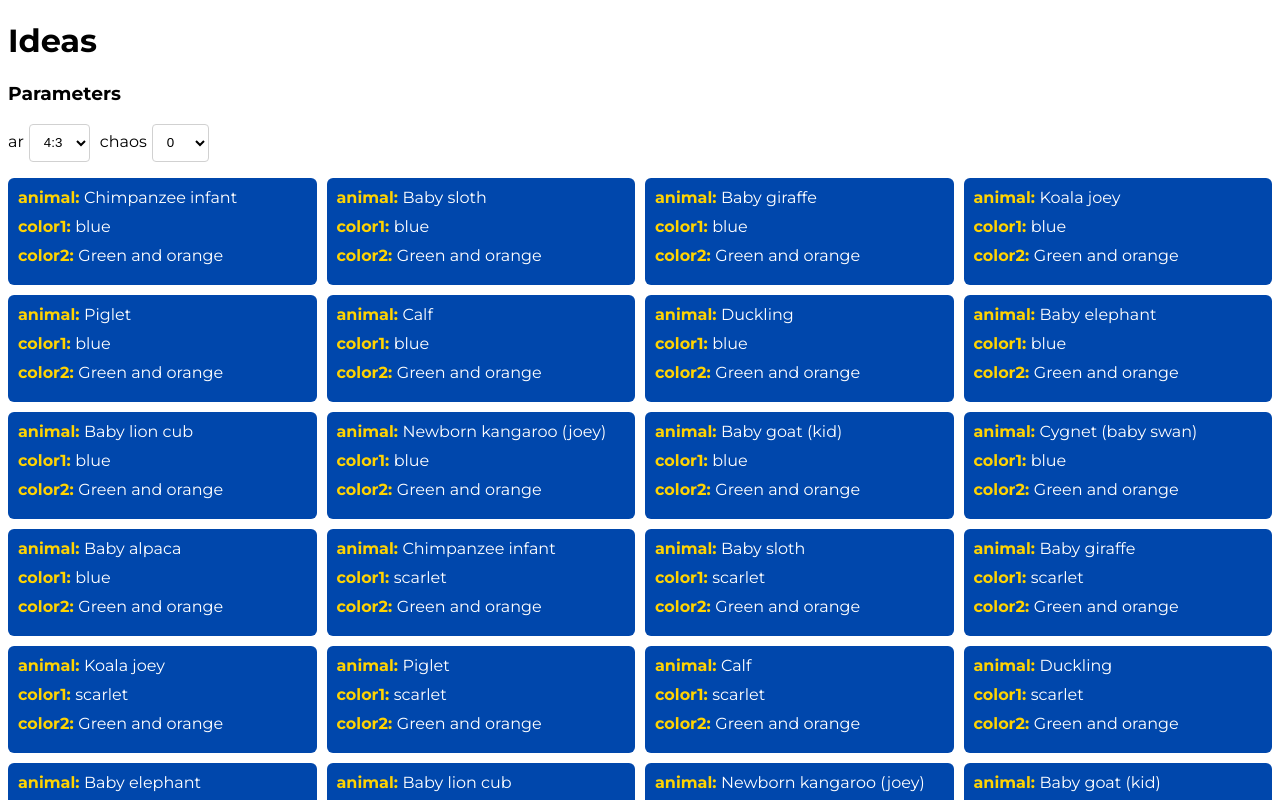
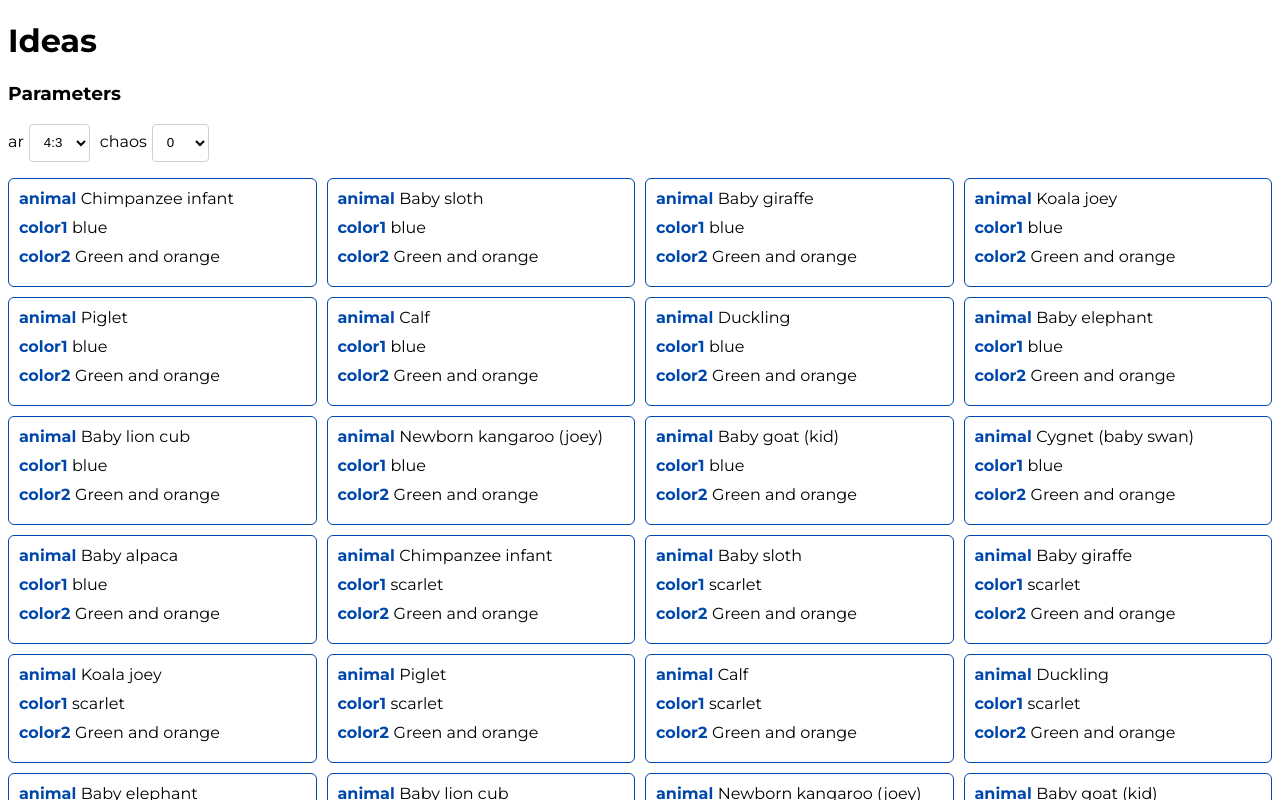
Before and after one commit to iliran11/mj-prompts, a Next.js app: page / in a window 1280 px wide. Shown: the top 800 px of the page. Built offline with nearby package versions, Linux system fonts and the light colour scheme.

Commit message:
Less colors of the style

```diff
--- a/src/idea.jsx
+++ b/src/idea.jsx
@@ -55,7 +55,7 @@ const Idea = (props) => {
               {comb.map((x) => {
                 return (
                   <li key={x.key} className="row">
-                    <span className="key">{x.key}: </span>
+                    <span className="key">{x.key} </span>
                     <span>{x.value}</span>
                   </li>
                 );
--- a/src/styles/globals.css
+++ b/src/styles/globals.css
@@ -18,14 +18,15 @@ body {
 }
 .card {
   padding: 10px;
-  background-color: #0047ac;
+  background-color: white;
   border-radius: 6px;
-  color: white;
+  color: black;
   cursor: pointer;
+  border: 1px solid #0047ac;
 }
 
 .key {
-  color: #ffd301;
+  color: #0047ac;
   font-weight: 700;
 }
 
@@ -81,4 +82,5 @@ select {
 
 ul {
   padding: 0;
+  list-style-type: none
 }
```
